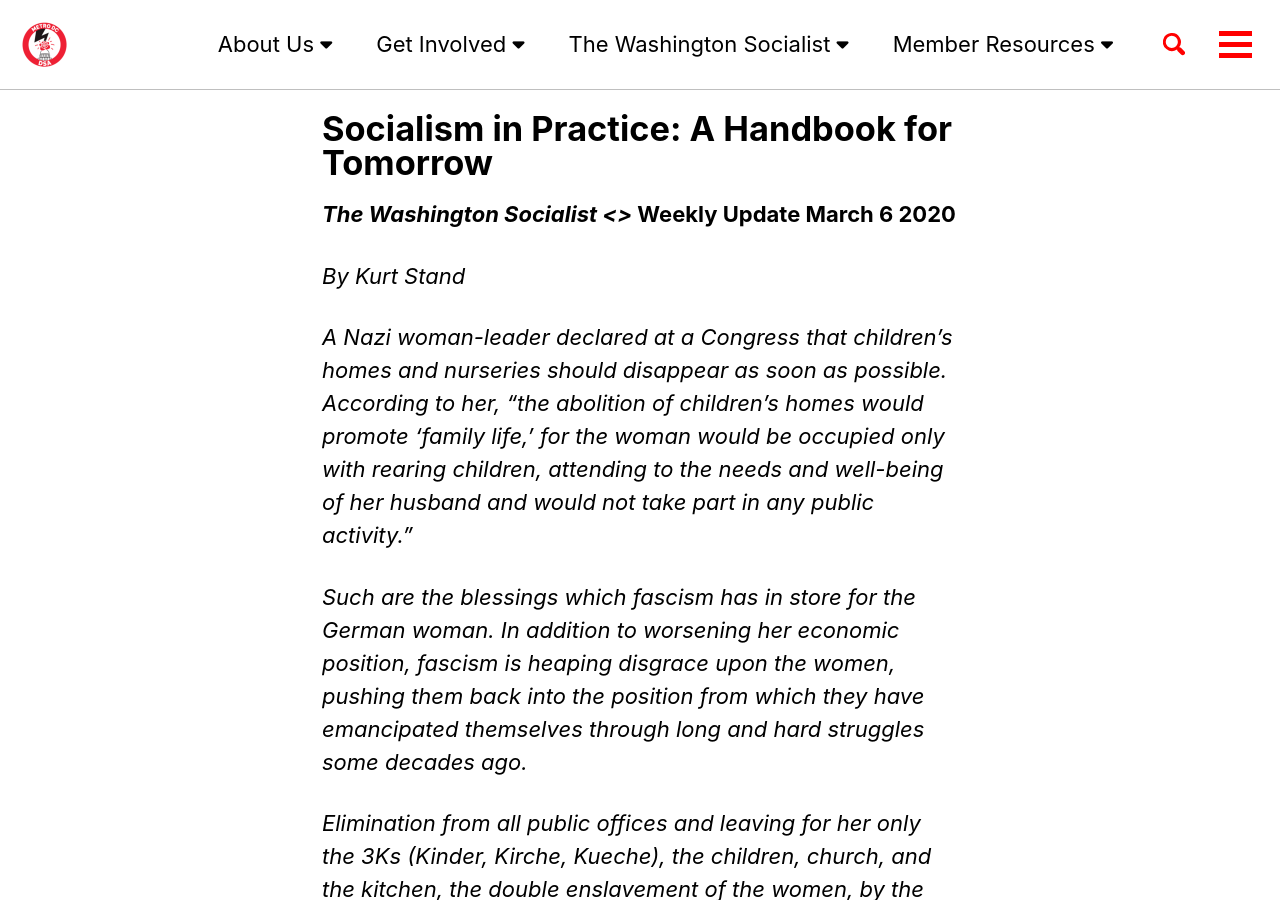
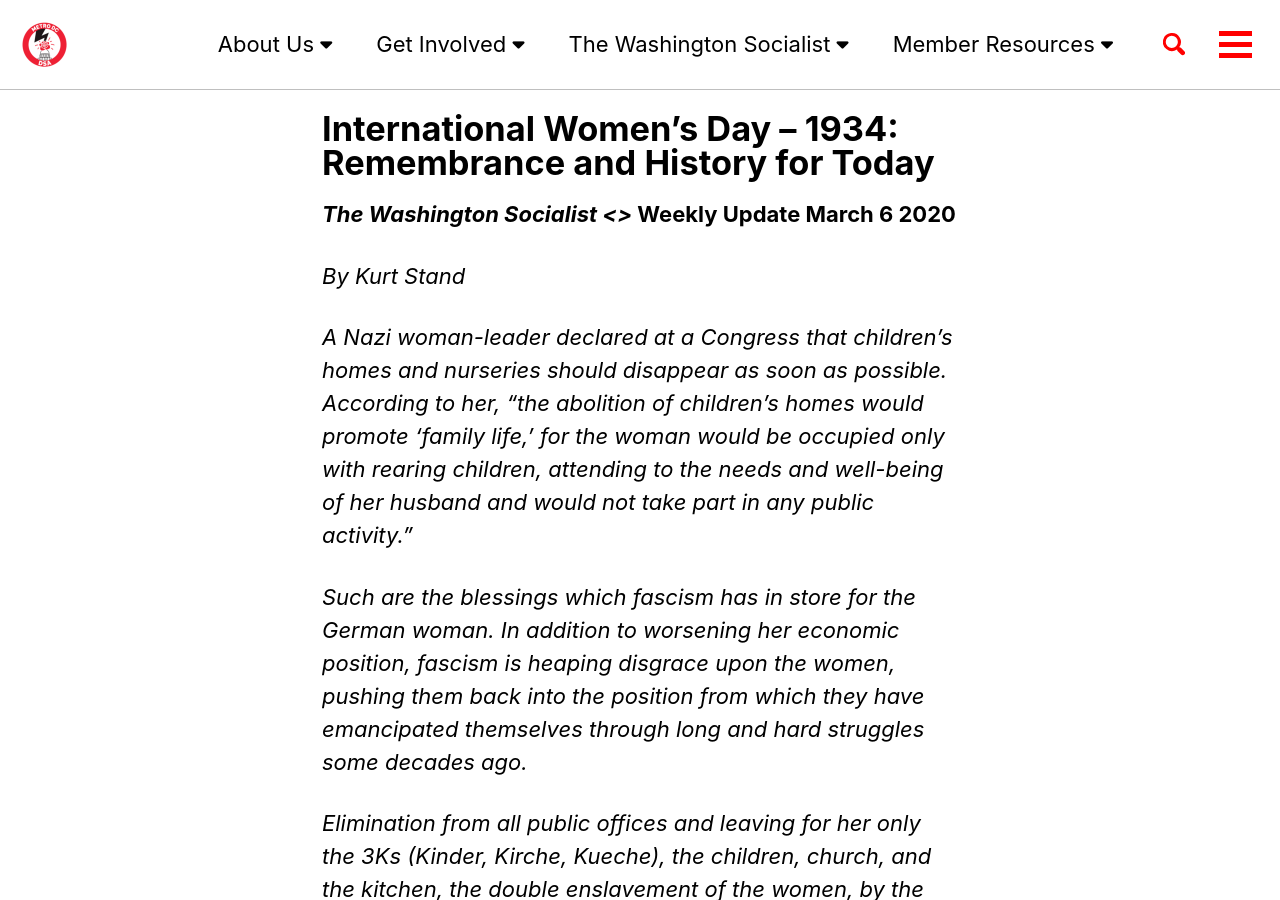
Before and after one commit to CentralScrutinizer-moonbog/MetroDCDSA.github.io, a Jekyll site: the page built from _posts/2020-3-6-International-Women’s-Day-1934.md, in a window 1280 px wide and 900 px high. Built offline with Jekyll 4.4.1, drawn with Linux system fonts in a browser that asks for light colours; cached includes are drawn as plain includes; nearby versions of some CDN libraries.

Commit message:
Updated title and author

```diff
--- a/_posts/2020-3-6-International-Women’s-Day-1934.md
+++ b/_posts/2020-3-6-International-Women’s-Day-1934.md
@@ -1,10 +1,10 @@
 ---
-title: "Socialism in Practice:  A Handbook for Tomorrow"
+title: "International Women’s Day – 1934: Remembrance and History for Today"
 categories:
   - Washington Socialist
 tags:
   - Article
-author: Bill Mosley
+author: Kurt Stand
 ---
 <p><strong><em>The Washington Socialist &lt;&gt; </em></strong><strong>Weekly Update March 6 2020</strong>
 </p>
```
